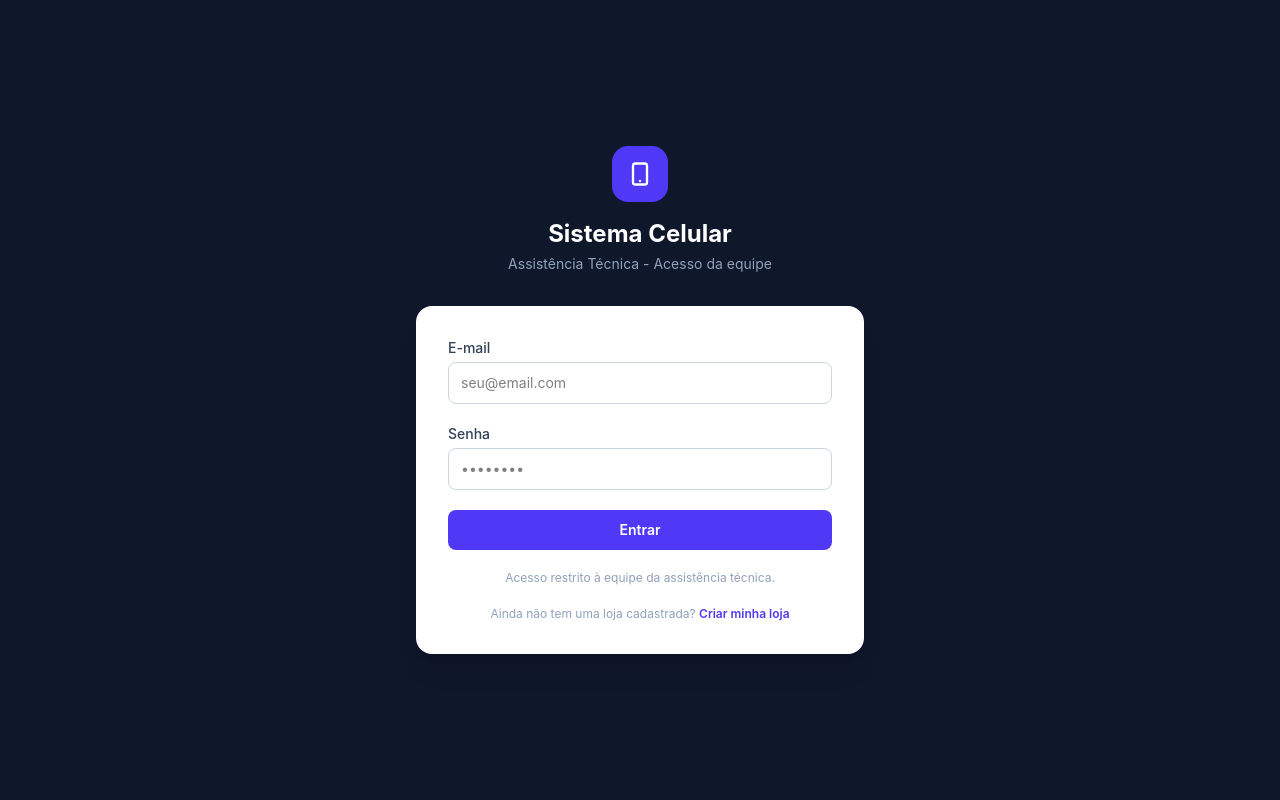
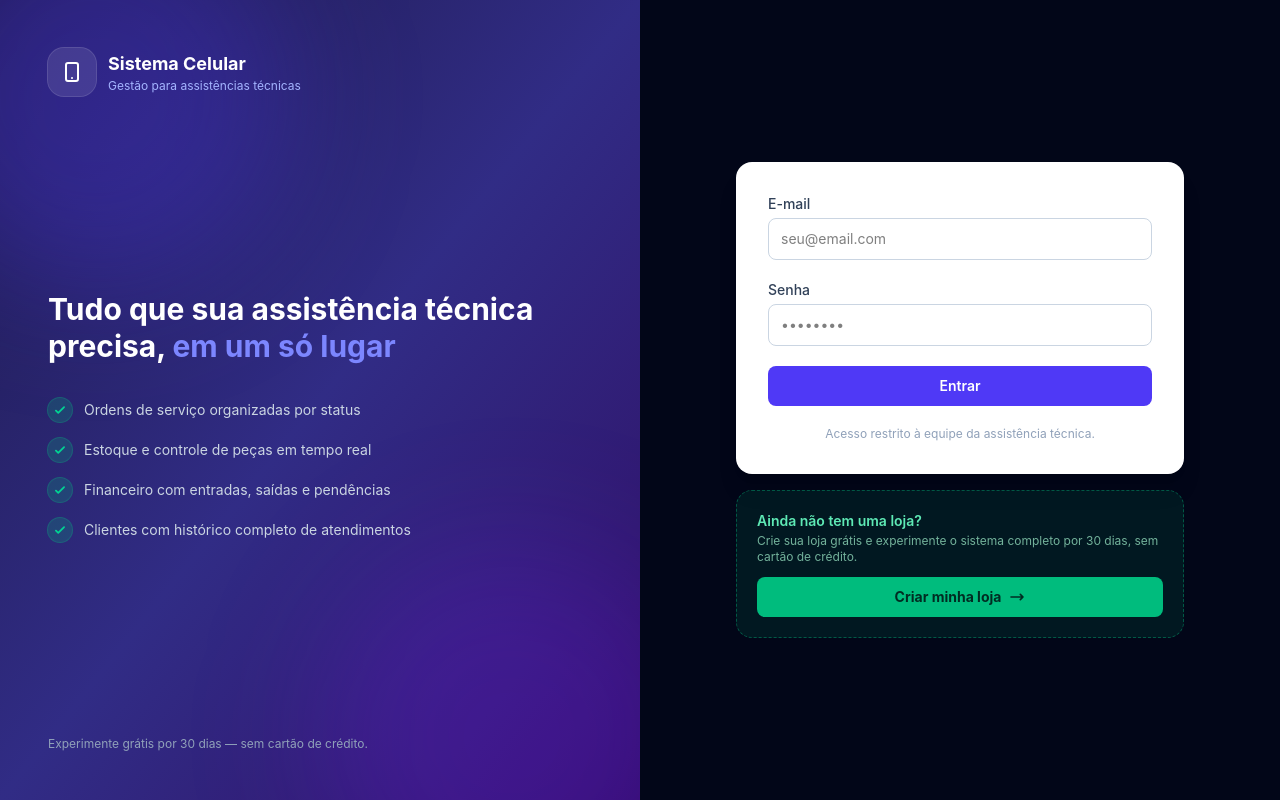
Before and after one commit to MailsonCardoso/sistema_celular, a React (Vite) app in the folder frontend/: page /login in a window 1280 px wide. Built offline with nearby package versions, Linux system fonts and the light colour scheme; no server answers.

Commit message:
feat: redesign do login e registro - layout dividido com destaque para criar minha loja (trial 30 dias)

```diff
--- a/frontend/src/pages/LoginPage.tsx
+++ b/frontend/src/pages/LoginPage.tsx
@@ -2,6 +2,13 @@ import { useState, type FormEvent } from 'react'
 import { useLocation, useNavigate } from 'react-router-dom'
 import { useAuth } from '../context/AuthContext'
 import { errorMessage } from '../lib/api'
+
+const features = [
+  'Ordens de serviço organizadas por status',
+  'Estoque e controle de peças em tempo real',
+  'Financeiro com entradas, saídas e pendências',
+  'Clientes com histórico completo de atendimentos',
+]
 
 export default function LoginPage() {
   const { login } = useAuth()
@@ -29,9 +36,54 @@ export default function LoginPage() {
   }
 
   return (
-    <div className="flex min-h-screen items-center justify-center bg-slate-900 px-4">
+    <div className="flex min-h-screen bg-slate-950">
+      <div className="relative hidden w-1/2 flex-col justify-between overflow-hidden bg-gradient-to-br from-indigo-950 via-indigo-900 to-violet-950 p-12 lg:flex">
+        <div className="pointer-events-none absolute -left-24 -top-24 h-96 w-96 rounded-full bg-indigo-600/30 blur-3xl" />
+        <div className="pointer-events-none absolute -bottom-32 -right-16 h-96 w-96 rounded-full bg-violet-600/20 blur-3xl" />
+
+        <div className="relative flex items-center gap-3">
+          <div className="flex h-12 w-12 items-center justify-center rounded-2xl bg-white/10 text-white ring-1 ring-white/20">
+            <svg className="h-6 w-6" fill="none" viewBox="0 0 24 24" stroke="currentColor">
+              <path
+                strokeLinecap="round"
+                strokeLinejoin="round"
+                strokeWidth={2}
+                d="M12 18h.01M8 21h8a2 2 0 002-2V5a2 2 0 00-2-2H8a2 2 0 00-2 2v14a2 2 0 002 2z"
+              />
+            </svg>
+          </div>
+          <div>
+            <p className="text-lg font-bold text-white">Sistema Celular</p>
+            <p className="text-xs text-indigo-300">Gestão para assistências técnicas</p>
+          </div>
+        </div>
+
+        <div className="relative">
+          <h2 className="text-3xl font-bold leading-tight text-white">
+            Tudo que sua assistência técnica precisa, <span className="text-indigo-400">em um só lugar</span>
+          </h2>
+          <ul className="mt-8 space-y-4">
+            {features.map((feature) => (
+              <li key={feature} className="flex items-center gap-3 text-sm text-slate-300">
+                <span className="flex h-6 w-6 shrink-0 items-center justify-center rounded-full bg-emerald-500/20 text-emerald-400 ring-1 ring-emerald-500/40">
+                  <svg className="h-3.5 w-3.5" fill="none" viewBox="0 0 24 24" stroke="currentColor">
+                    <path strokeLinecap="round" strokeLinejoin="round" strokeWidth={3} d="M5 13l4 4L19 7" />
+                  </svg>
+                </span>
+                {feature}
+              </li>
+            ))}
+          </ul>
+        </div>
+
+        <p className="relative text-xs text-slate-400">
+          Experimente grátis por 30 dias — sem cartão de crédito.
+        </p>
+      </div>
+
+      <div className="flex flex-1 items-center justify-center bg-slate-950 px-4 py-10">
         <div className="w-full max-w-md">
-        <div className="mb-8 flex flex-col items-center">
+          <div className="mb-8 flex flex-col items-center lg:hidden">
             <div className="mb-4 flex h-14 w-14 items-center justify-center rounded-2xl bg-indigo-600 text-white">
               <svg className="h-7 w-7" fill="none" viewBox="0 0 24 24" stroke="currentColor">
                 <path
@@ -96,18 +148,26 @@ export default function LoginPage() {
               <p className="text-center text-xs text-slate-400">
                 Acesso restrito à equipe da assistência técnica.
               </p>
-            <p className="text-center text-xs">
-              <span className="text-slate-400">Ainda não tem uma loja cadastrada? </span>
+            </div>
+          </form>
+
+          <div className="mt-4 rounded-2xl border border-dashed border-emerald-500/40 bg-emerald-500/10 p-5">
+            <p className="text-sm font-semibold text-emerald-300">Ainda não tem uma loja?</p>
+            <p className="mt-0.5 text-xs text-emerald-200/70">
+              Crie sua loja grátis e experimente o sistema completo por 30 dias, sem cartão de crédito.
+            </p>
             <button
               type="button"
               onClick={() => navigate('/registro')}
-                className="font-semibold text-indigo-600 hover:text-indigo-700"
+              className="mt-3 flex w-full items-center justify-center gap-2 rounded-lg bg-emerald-500 px-4 py-2.5 text-sm font-bold text-emerald-950 transition hover:bg-emerald-400"
             >
               Criar minha loja
+              <svg className="h-4 w-4" fill="none" viewBox="0 0 24 24" stroke="currentColor">
+                <path strokeLinecap="round" strokeLinejoin="round" strokeWidth={2.5} d="M17 8l4 4m0 0l-4 4m4-4H3" />
+              </svg>
             </button>
-            </p>
           </div>
-        </form>
+        </div>
       </div>
     </div>
   )
--- a/frontend/src/pages/RegisterPage.tsx
+++ b/frontend/src/pages/RegisterPage.tsx
@@ -43,10 +43,87 @@ export default function RegisterPage() {
   }
 
   return (
-    <div className="flex min-h-screen items-center justify-center bg-slate-900 px-4 py-10">
+    <div className="flex min-h-screen bg-slate-950">
+      <div className="relative hidden w-1/2 flex-col justify-between overflow-hidden bg-gradient-to-br from-emerald-950 via-teal-900 to-slate-900 p-12 lg:flex">
+        <div className="pointer-events-none absolute -left-24 -top-24 h-96 w-96 rounded-full bg-emerald-600/30 blur-3xl" />
+        <div className="pointer-events-none absolute -bottom-32 -right-16 h-96 w-96 rounded-full bg-teal-600/20 blur-3xl" />
+
+        <div className="relative flex items-center gap-3">
+          <div className="flex h-12 w-12 items-center justify-center rounded-2xl bg-white/10 text-white ring-1 ring-white/20">
+            <svg className="h-6 w-6" fill="none" viewBox="0 0 24 24" stroke="currentColor">
+              <path
+                strokeLinecap="round"
+                strokeLinejoin="round"
+                strokeWidth={2}
+                d="M19 21V5a2 2 0 00-2-2H7a2 2 0 00-2 2v16m14 0h2m-2 0h-5m-9 0H3m2 0h5M9 7h1m-1 4h1m4-4h1m-1 4h1m-5 10v-5a1 1 0 011-1h2a1 1 0 011 1v5m-4 0h4"
+              />
+            </svg>
+          </div>
+          <div>
+            <p className="text-lg font-bold text-white">Sistema Celular</p>
+            <p className="text-xs text-emerald-300">Gestão para assistências técnicas</p>
+          </div>
+        </div>
+
+        <div className="relative">
+          <span className="inline-flex items-center gap-2 rounded-full bg-emerald-500/20 px-4 py-1.5 text-xs font-semibold text-emerald-300 ring-1 ring-emerald-500/40">
+            <svg className="h-3.5 w-3.5" fill="none" viewBox="0 0 24 24" stroke="currentColor">
+              <path
+                strokeLinecap="round"
+                strokeLinejoin="round"
+                strokeWidth={2}
+                d="M13 10V3L4 14h7v7l9-11h-7z"
+              />
+            </svg>
+            Trial grátis de 30 dias
+          </span>
+          <h2 className="mt-5 text-3xl font-bold leading-tight text-white">
+            Monte sua loja em <span className="text-emerald-400">menos de 2 minutos</span>
+          </h2>
+          <ul className="mt-8 space-y-4 text-sm text-slate-300">
+            <li className="flex items-center gap-3">
+              <span className="flex h-6 w-6 shrink-0 items-center justify-center rounded-full bg-emerald-500/20 text-emerald-400 ring-1 ring-emerald-500/40">
+                <svg className="h-3.5 w-3.5" fill="none" viewBox="0 0 24 24" stroke="currentColor">
+                  <path strokeLinecap="round" strokeLinejoin="round" strokeWidth={3} d="M5 13l4 4L19 7" />
+                </svg>
+              </span>
+              Sem cartão de crédito e sem compromisso
+            </li>
+            <li className="flex items-center gap-3">
+              <span className="flex h-6 w-6 shrink-0 items-center justify-center rounded-full bg-emerald-500/20 text-emerald-400 ring-1 ring-emerald-500/40">
+                <svg className="h-3.5 w-3.5" fill="none" viewBox="0 0 24 24" stroke="currentColor">
+                  <path strokeLinecap="round" strokeLinejoin="round" strokeWidth={3} d="M5 13l4 4L19 7" />
+                </svg>
+              </span>
+              Sistema completo: OS, estoque, financeiro e clientes
+            </li>
+            <li className="flex items-center gap-3">
+              <span className="flex h-6 w-6 shrink-0 items-center justify-center rounded-full bg-emerald-500/20 text-emerald-400 ring-1 ring-emerald-500/40">
+                <svg className="h-3.5 w-3.5" fill="none" viewBox="0 0 24 24" stroke="currentColor">
+                  <path strokeLinecap="round" strokeLinejoin="round" strokeWidth={3} d="M5 13l4 4L19 7" />
+                </svg>
+              </span>
+              Adicione sua equipe (técnicos e atendentes) quando quiser
+            </li>
+          </ul>
+        </div>
+
+        <p className="relative text-xs text-slate-400">
+          Já é cliente?{' '}
+          <button
+            type="button"
+            onClick={() => navigate('/login')}
+            className="font-semibold text-emerald-300 hover:text-emerald-200"
+          >
+            Fazer login
+          </button>
+        </p>
+      </div>
+
+      <div className="flex flex-1 items-center justify-center bg-slate-950 px-4 py-10">
         <div className="w-full max-w-md">
-        <div className="mb-8 flex flex-col items-center">
-          <div className="mb-4 flex h-14 w-14 items-center justify-center rounded-2xl bg-indigo-600 text-white">
+          <div className="mb-8 flex flex-col items-center lg:hidden">
+            <div className="mb-4 flex h-14 w-14 items-center justify-center rounded-2xl bg-emerald-600 text-white">
               <svg className="h-7 w-7" fill="none" viewBox="0 0 24 24" stroke="currentColor">
                 <path
                   strokeLinecap="round"
@@ -71,7 +148,7 @@ export default function RegisterPage() {
                   required
                   value={storeName}
                   onChange={(e) => setStoreName(e.target.value)}
-                className="w-full rounded-lg border border-slate-300 px-3 py-2.5 text-sm focus:border-indigo-500 focus:outline-none focus:ring-1 focus:ring-indigo-500"
+                  className="w-full rounded-lg border border-slate-300 px-3 py-2.5 text-sm focus:border-emerald-500 focus:outline-none focus:ring-1 focus:ring-emerald-500"
                   placeholder="Ex.: CellFix Express"
                 />
               </div>
@@ -84,7 +161,7 @@ export default function RegisterPage() {
                   required
                   value={ownerName}
                   onChange={(e) => setOwnerName(e.target.value)}
-                className="w-full rounded-lg border border-slate-300 px-3 py-2.5 text-sm focus:border-indigo-500 focus:outline-none focus:ring-1 focus:ring-indigo-500"
+                  className="w-full rounded-lg border border-slate-300 px-3 py-2.5 text-sm focus:border-emerald-500 focus:outline-none focus:ring-1 focus:ring-emerald-500"
                   placeholder="Nome do responsável"
                 />
               </div>
@@ -97,7 +174,7 @@ export default function RegisterPage() {
                     id="cnpj_cpf"
                     value={cnpjCpf}
                     onChange={(e) => setCnpjCpf(e.target.value)}
-                  className="w-full rounded-lg border border-slate-300 px-3 py-2.5 text-sm focus:border-indigo-500 focus:outline-none focus:ring-1 focus:ring-indigo-500"
+                    className="w-full rounded-lg border border-slate-300 px-3 py-2.5 text-sm focus:border-emerald-500 focus:outline-none focus:ring-1 focus:ring-emerald-500"
                     placeholder="Opcional"
                   />
                 </div>
@@ -109,7 +186,7 @@ export default function RegisterPage() {
                     id="phone"
                     value={phone}
                     onChange={(e) => setPhone(e.target.value)}
-                  className="w-full rounded-lg border border-slate-300 px-3 py-2.5 text-sm focus:border-indigo-500 focus:outline-none focus:ring-1 focus:ring-indigo-500"
+                    className="w-full rounded-lg border border-slate-300 px-3 py-2.5 text-sm focus:border-emerald-500 focus:outline-none focus:ring-1 focus:ring-emerald-500"
                     placeholder="Opcional"
                   />
                 </div>
@@ -125,7 +202,7 @@ export default function RegisterPage() {
                   required
                   value={email}
                   onChange={(e) => setEmail(e.target.value)}
-                className="w-full rounded-lg border border-slate-300 px-3 py-2.5 text-sm focus:border-indigo-500 focus:outline-none focus:ring-1 focus:ring-indigo-500"
+                  className="w-full rounded-lg border border-slate-300 px-3 py-2.5 text-sm focus:border-emerald-500 focus:outline-none focus:ring-1 focus:ring-emerald-500"
                   placeholder="seu@email.com"
                 />
               </div>
@@ -139,10 +216,10 @@ export default function RegisterPage() {
                     type="password"
                     autoComplete="new-password"
                     required
-                  minLength={6}
+                    minLength={8}
                     value={password}
                     onChange={(e) => setPassword(e.target.value)}
-                  className="w-full rounded-lg border border-slate-300 px-3 py-2.5 text-sm focus:border-indigo-500 focus:outline-none focus:ring-1 focus:ring-indigo-500"
+                    className="w-full rounded-lg border border-slate-300 px-3 py-2.5 text-sm focus:border-emerald-500 focus:outline-none focus:ring-1 focus:ring-emerald-500"
                     placeholder="••••••••"
                   />
                 </div>
@@ -157,7 +234,7 @@ export default function RegisterPage() {
                     required
                     value={passwordConfirmation}
                     onChange={(e) => setPasswordConfirmation(e.target.value)}
-                  className="w-full rounded-lg border border-slate-300 px-3 py-2.5 text-sm focus:border-indigo-500 focus:outline-none focus:ring-1 focus:ring-indigo-500"
+                    className="w-full rounded-lg border border-slate-300 px-3 py-2.5 text-sm focus:border-emerald-500 focus:outline-none focus:ring-1 focus:ring-emerald-500"
                     placeholder="••••••••"
                   />
                 </div>
@@ -172,9 +249,9 @@ export default function RegisterPage() {
               <button
                 type="submit"
                 disabled={loading}
-              className="w-full rounded-lg bg-indigo-600 px-4 py-2.5 text-sm font-semibold text-white transition hover:bg-indigo-700 disabled:cursor-not-allowed disabled:opacity-60"
+                className="w-full rounded-lg bg-emerald-600 px-4 py-2.5 text-sm font-semibold text-white transition hover:bg-emerald-700 disabled:cursor-not-allowed disabled:opacity-60"
               >
-              {loading ? 'Criando conta...' : 'Criar minha loja'}
+                {loading ? 'Criando conta...' : 'Criar minha loja grátis'}
               </button>
 
               <p className="text-center text-xs">
@@ -191,5 +268,6 @@ export default function RegisterPage() {
           </form>
         </div>
       </div>
+    </div>
   )
 }
```
Also changed, not shown: 5 other files (tests, documents, lock files or other folders). Lines whose indentation alone changed are shown as unchanged.
